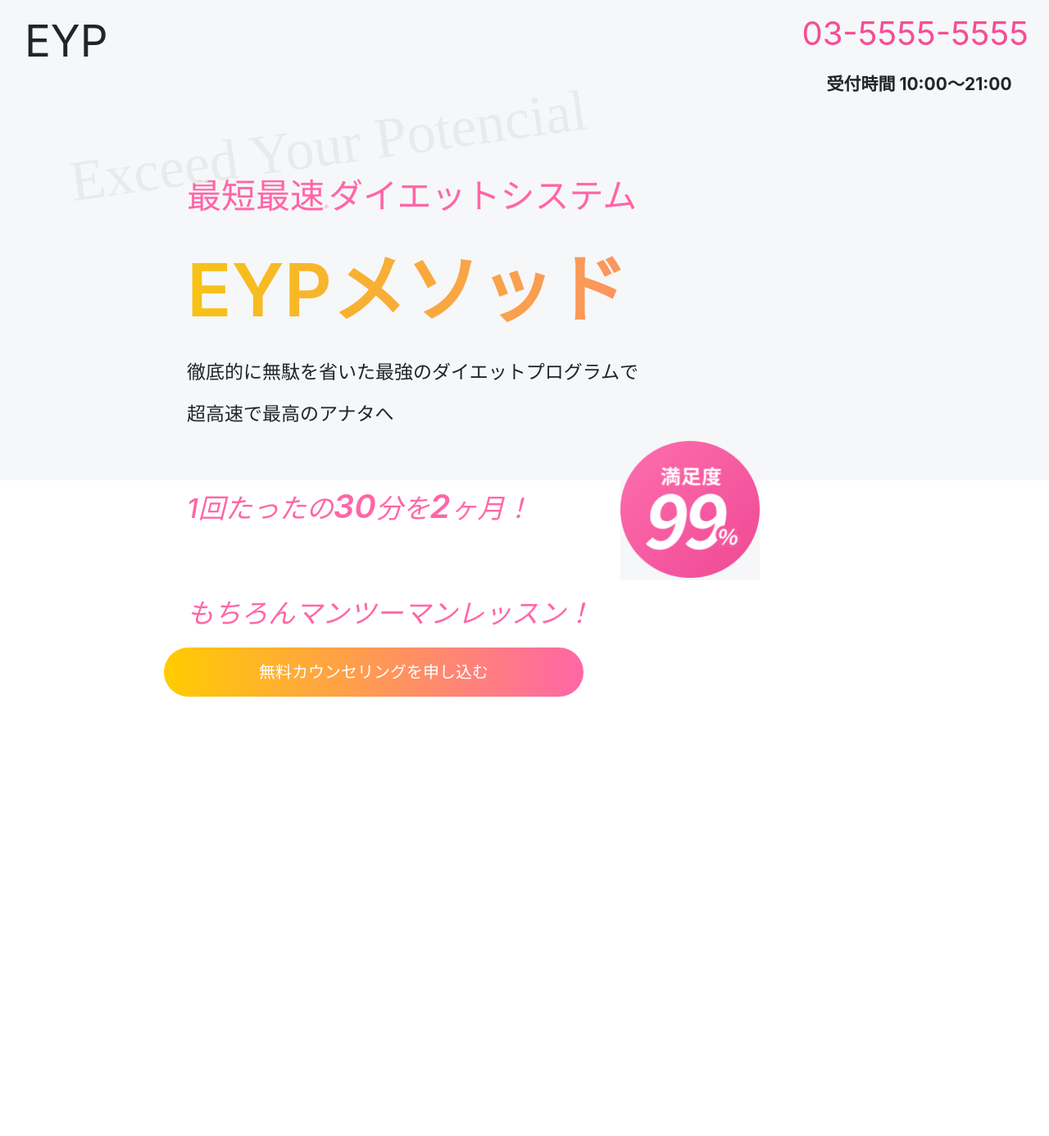
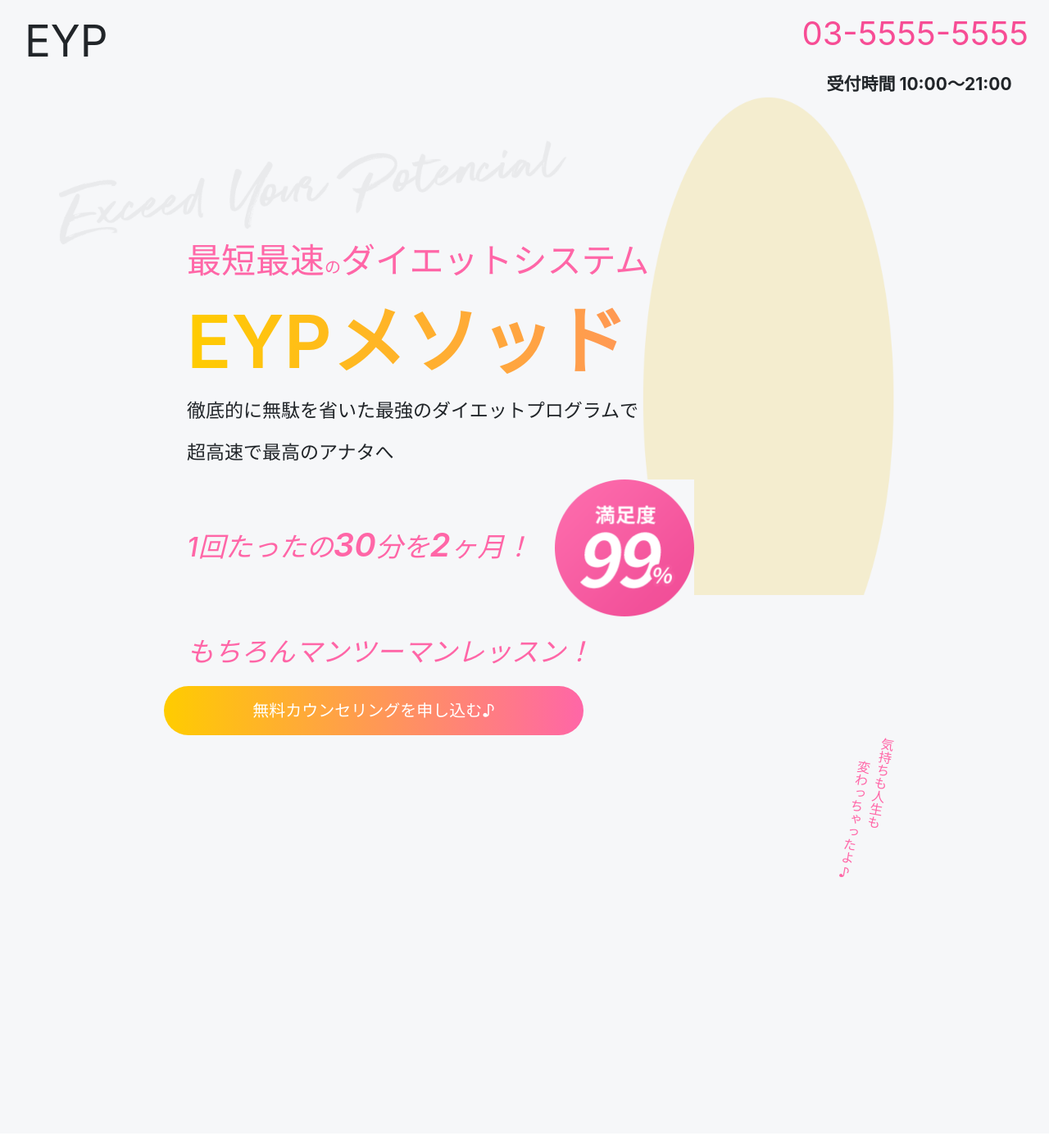
Before and after one commit to itosho0217/personal_gym, a plain HTML site: page index.html in a window 1280 px wide. Shown: the part 14-1400 px from the top of the page at 82% size. Before the commit the page ends 864 px from the top, so only its background shows below. Drawn offline with nearby package versions, Linux system fonts and the light colour scheme.

Commit message:
制作途中

```diff
--- a/css/style.css
+++ b/css/style.css
@@ -35,20 +35,21 @@
 .top{
     background-color:#f6f7f9;
     width: 100%;
-    height: 500px;
+    height: auto;
 }
 
-.english_logo{
-    font-size: 70px;
-    font-family: "Southpaw";
-    margin-left: 80px;
-    transform: rotate(-8deg);
-    color:#e9eaec;
-    z-index: 1;
+.back_ground{
+    background-image: url(../img/gym-background.png);
+    background-size: 100% auto;
+    background-repeat: no-repeat;
+
 }
 
+
 .text_1{
+    padding-top: 200px;
     margin-left: 228px;
+    margin-bottom: 0;
     z-index: auto;
     color:#ff66a7;
     font-size: 42px;
@@ -56,11 +57,12 @@
 
 .text_2{
     margin-left: 228px;
+    margin-bottom: 0;
     z-index: auto;
     font-size: 90px;
     font-weight: 600;
     color: #f6c315;
-    background: -webkit-linear-gradient(0deg,#f6c315,#ff67a7);
+    background: linear-gradient(to right,#ffcc00,#ff66a7);
     -webkit-background-clip: text;
     -webkit-text-fill-color: transparent;
 }
@@ -90,10 +92,26 @@
     font-style:oblique;
 }
 
+.text_6{
+    writing-mode: vertical-rl;
+    color: #ff66a7;
+    display: inline-block;
+    margin-right: 200px;
+    position: relative;
+    margin-bottom: 300px;
+    text-align: left;
+    transform: rotate(10deg);
+}
+
+.text_6_right{
+    text-align: right;
+    margin-bottom: 200px;
+}
+
 .circle{
     width: 170px;
     height: 170px;
-    margin-left: 100px;
+    margin-left: 20px;
 }
 
 .button{
--- a/index.html
+++ b/index.html
@@ -21,8 +21,8 @@
 
     <!-- section -->
     <section class="top">
-        <p class="english_logo">Exceed Your Potencial</p>
-        <p class="text_1">最短最速<span style="font-size:5px;">の</span>ダイエットシステム</p>
+        <div class="back_ground">
+            <p class="text_1">最短最速<span style="font-size:20px;">の</span>ダイエットシステム</p>
             <p class="text_2">EYPメソッド</p>
             <p class="text_3">徹底的に無駄を省いた最強のダイエットプログラムで</p>
             <p class="text_3">超高速で最高のアナタへ</p>
@@ -30,9 +30,11 @@
                 <img class= "circle" src="./img/gym-template.png" alt="">
             </p>
             <p class="text_5"> もちろんマンツーマンレッスン！</p>
-
-        <button type="submit" class="button">無料カウンセリングを申し込む</button>
-
+            <button type="submit" class="button">無料カウンセリングを申し込む♪</button>
+            <div class="text_6_right">
+                <div class="text_6">気持ちも人生も<br>　　変わっちゃったよ♪</div>
+            </div>
+        </div>
 
 
 
```
Also changed, not shown: gym-template/design-gym.jpg (added), img/gym-background.png (added), 1 other file. Lines whose indentation alone changed are shown as unchanged.
